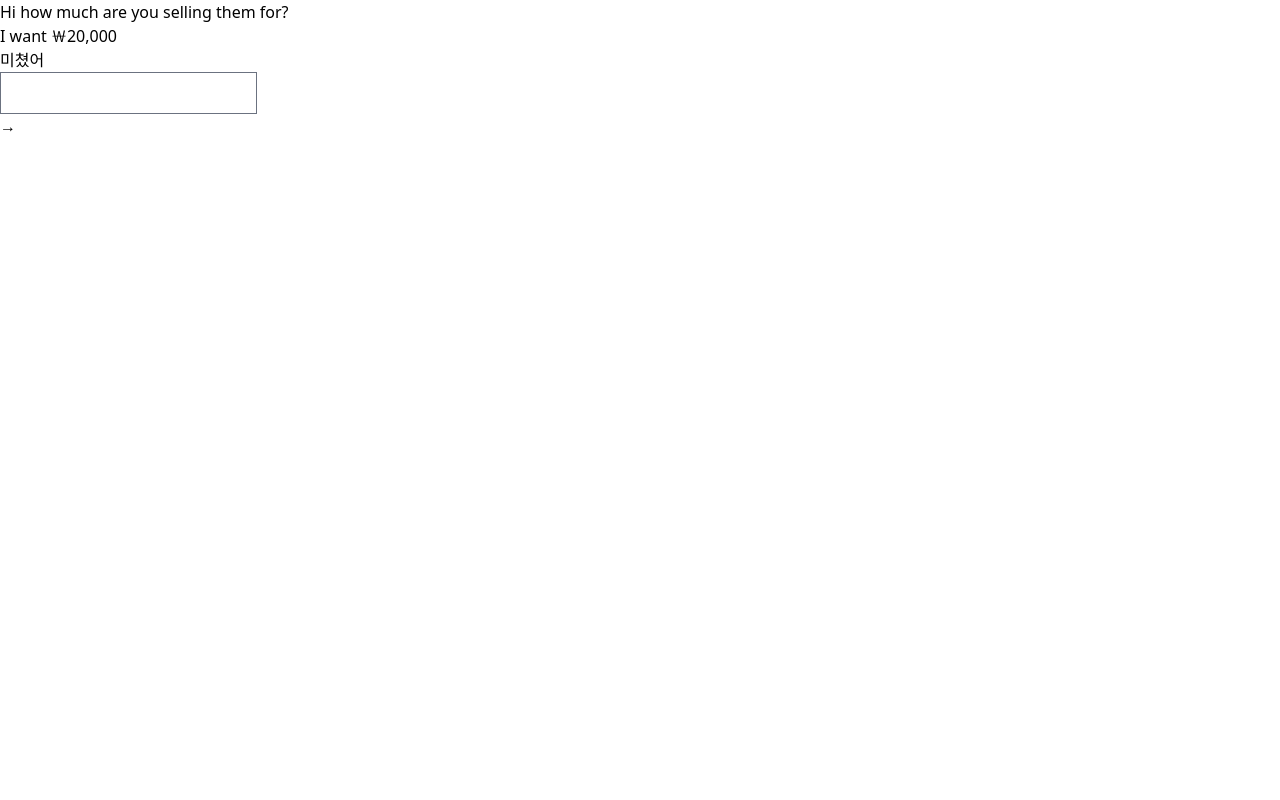
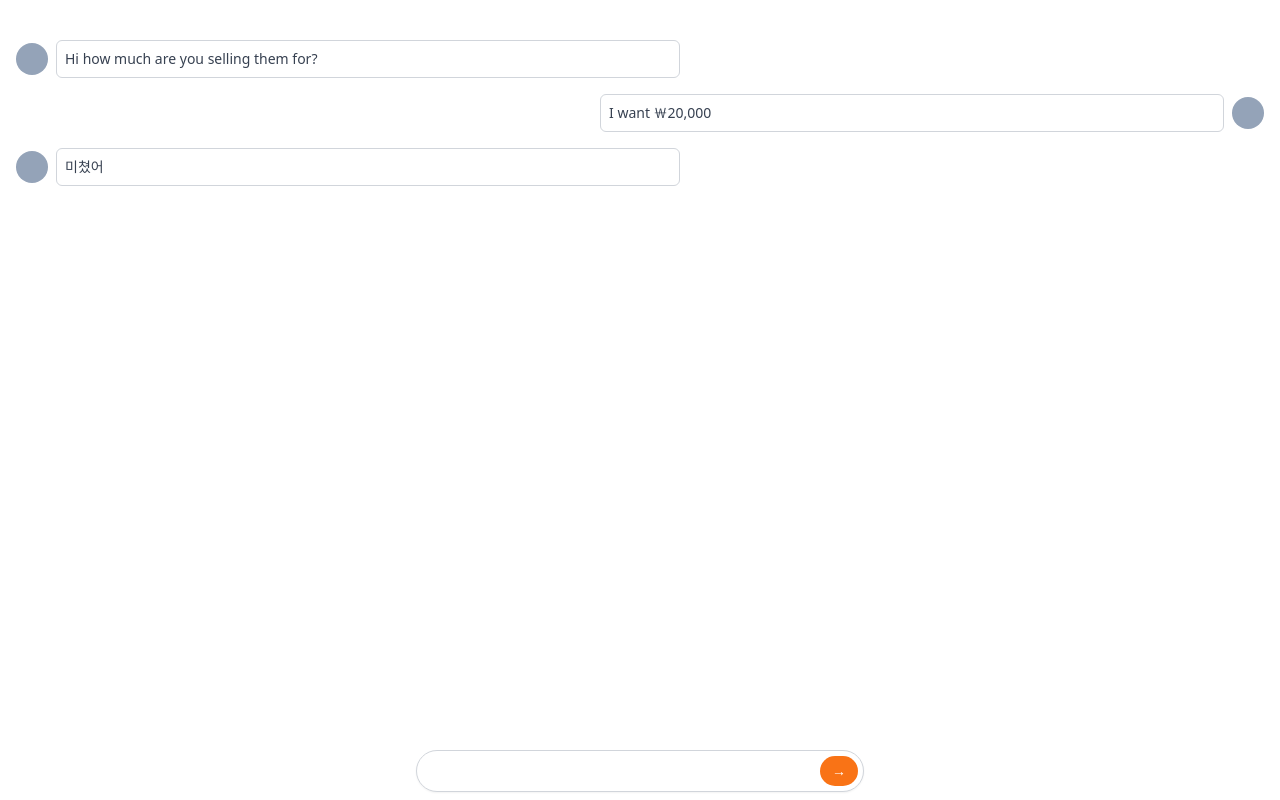
Before and after one commit to padd60/Carrot-Market, a Next.js app: page /chats/1 in a window 1280 px wide. Built offline with nearby package versions, Linux system fonts and the light colour scheme.

Commit message:
[style] 채팅 상세 페이지 UI 스타일 추가

```diff
--- a/pages/chats/[id].tsx
+++ b/pages/chats/[id].tsx
@@ -2,24 +2,35 @@
 
 const ChatDetail: NextPage = () => {
   return (
-    <div>
-      <div>
-        <div />
-        <div>Hi how much are you selling them for?</div>
+    <div className="py-10 px-4 space-y-4">
+      <div className="flex items-center space-x-2">
+        <div className="w-8 h-8 rounded-full bg-slate-400" />
+        <div className="w-1/2 text-sm text-gray-700 p-2 border border-gray-300 rounded-md">
+          Hi how much are you selling them for?
+        </div>
       </div>
-      <div>
-        <div />
-        <div>I want ￦20,000</div>
+      <div className="flex flex-row-reverse items-center space-x-2 space-x-reverse">
+        <div className="w-8 h-8 rounded-full bg-slate-400" />
+        <div className="w-1/2 text-sm text-gray-700 p-2 border border-gray-300 rounded-md">
+          I want ￦20,000
+        </div>
       </div>
-      <div>
-        <div />
-        <div>미쳤어</div>
+      <div className="flex items-center space-x-2">
+        <div className="w-8 h-8 rounded-full bg-slate-400" />
+        <div className="w-1/2 text-sm text-gray-700 p-2 border border-gray-300 rounded-md">
+          미쳤어
+        </div>
       </div>
-      <div>
-        <div>
-          <input type="text" />
-          <div>
-            <span>&rarr;</span>
+      <div className="fixed w-full mx-auto max-w-md bottom-2 inset-x-0">
+        <div className="flex relative items-center">
+          <input
+            type="text"
+            className="shadow-sm rounded-full w-full border-gray-300 pr-12 focus:ring-orange-500 focus:outline-none focus:border-orange-500"
+          />
+          <div className="absolute inset-y-0 flex py-1.5 pr-1.5 right-0">
+            <button className="flex focus:ring-2 focus:ring-offset-2 focus:ring-orange-500 items-center hover:bg-orange-600 bg-orange-500 rounded-full px-3 text-sm text-white">
+              &rarr;
+            </button>
           </div>
         </div>
       </div>
```
